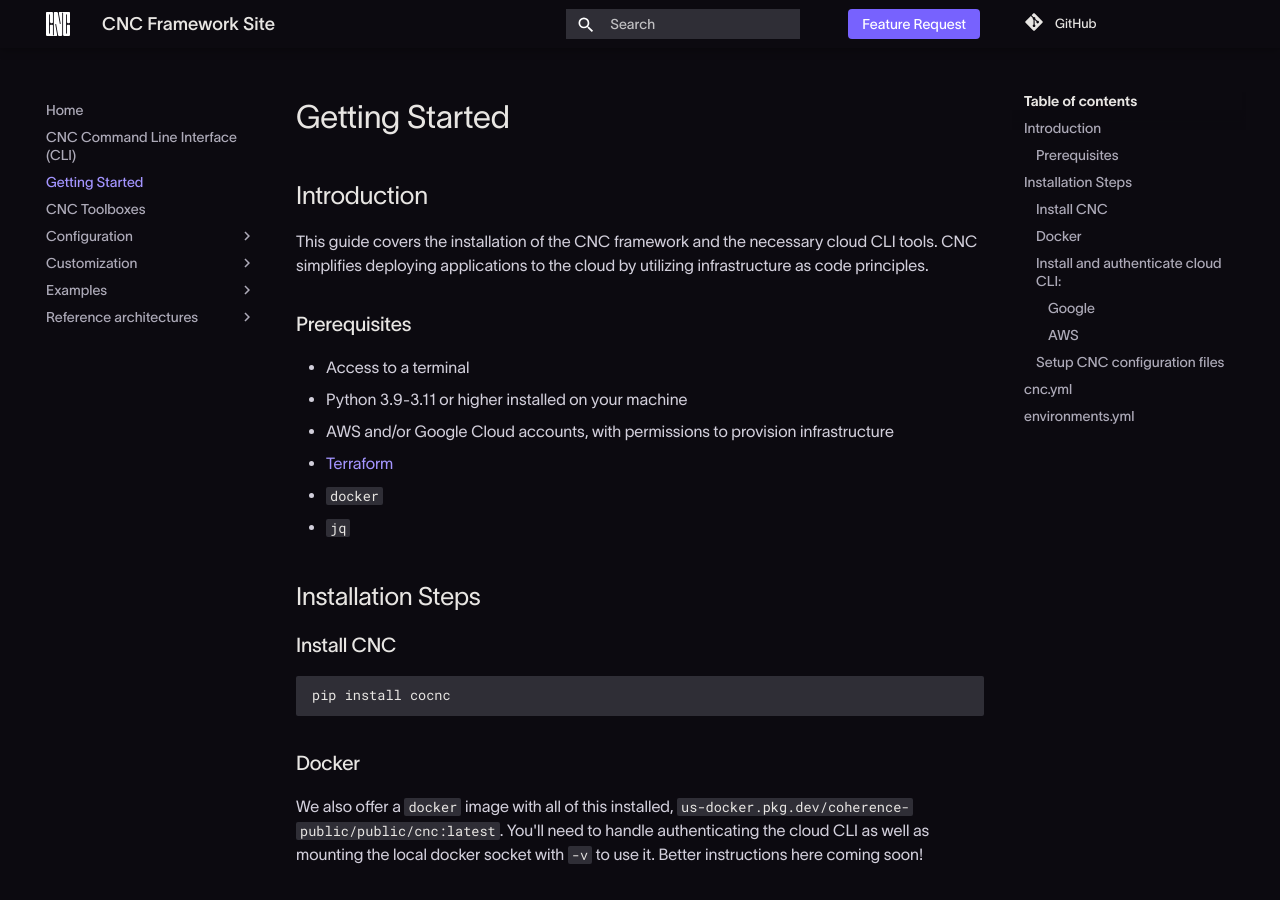
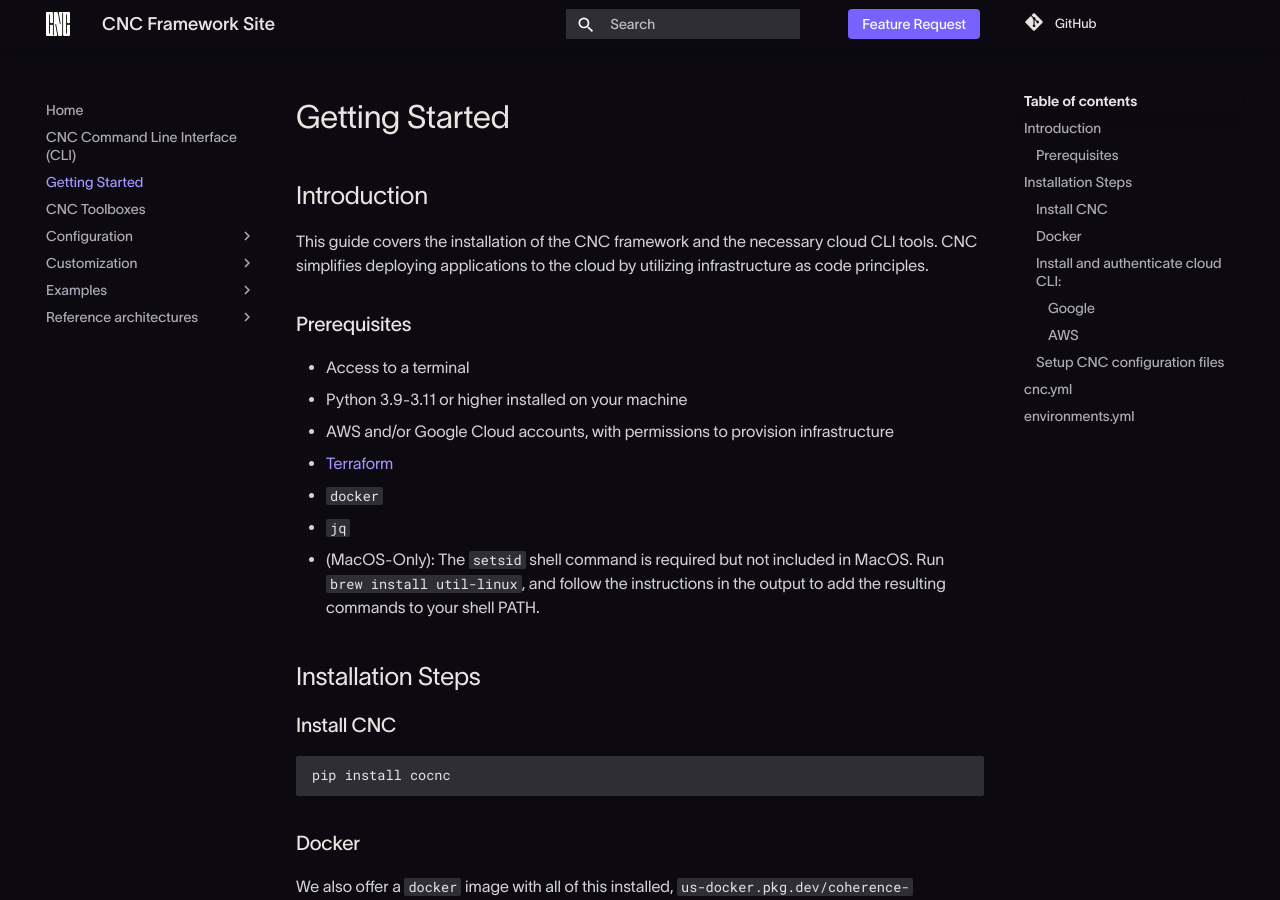
Before and after one commit to coherenceplatform/cnc, an MkDocs documentation site: the page built from docs/getting-started.md, in a window 1280 px wide and 900 px high. Built offline with MkDocs 1.6.1 and Material for MkDocs 9.7.7, drawn with Linux system fonts in a browser that asks for light colours; some web fonts are replaced; comment, search, counter and statistics services are not loaded.

Commit message:
docs: note special requirement to set up `setsid` for macOS (#158)

```diff
--- a/docs/getting-started.md
+++ b/docs/getting-started.md
@@ -11,6 +11,7 @@
 - [Terraform](https://developer.hashicorp.com/terraform/tutorials/aws-get-started/install-cli)
 - `docker`
 - `jq`
+- (MacOS-Only): The `setsid` shell command is required but not included in MacOS. Run `brew install util-linux`, and follow the instructions in the output to add the resulting commands to your shell PATH.
 
 ## Installation Steps
 
```
